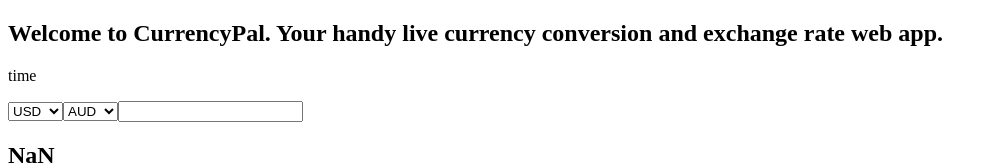
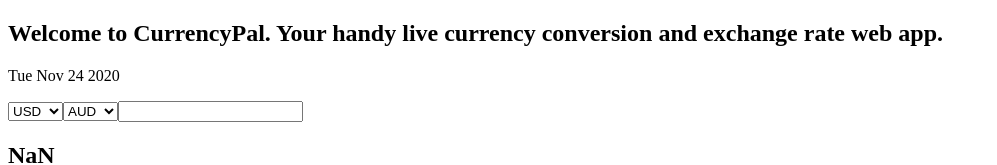
Before and after one commit to Shulammite-Aso/currencyPal, a React (Create React App) app: page / in a window 1280 px wide. Shown: the top 165 px of the page, without its empty margins (0-997 px from the left). Built offline with nearby package versions, Linux system fonts and the light colour scheme; no server answers.

Commit message:
add comment and set date object

```diff
--- a/src/components/Convert.js
+++ b/src/components/Convert.js
@@ -11,6 +11,7 @@
   const [result, setResult] = useState();
   const API_KEY = "ff52dab3b5e37443a177";
 
+  // Make fetch request and set ExchangeRate only when any of the currency selections changes.
  useEffect( () => {
   fetch(`https://free.currconv.com/api/v7/convert?q=${currencyFrom}_${currencyTo}&compact=ultra&apiKey=${API_KEY}`)
   .then(response => response.json())
@@ -22,6 +23,7 @@
 
 );
 
+// When it is only amount or exchangeRate that changed, it should only multply the amount with the current exchange rate
  useEffect( () => {
   setResult(exchangeRate * amount);
  }, [exchangeRate, amount])
--- a/src/components/Hero.js
+++ b/src/components/Hero.js
@@ -1,10 +1,12 @@
 
 const Hero = () => {
+
+  let date = new Date();
 
     return (
         <div>
           <h2>Welcome to CurrencyPal. Your handy live currency conversion and exchange rate web app.</h2>
-          <p>time</p>
+          <p>{date.toDateString()}</p>
         </div>
     );
 
```
